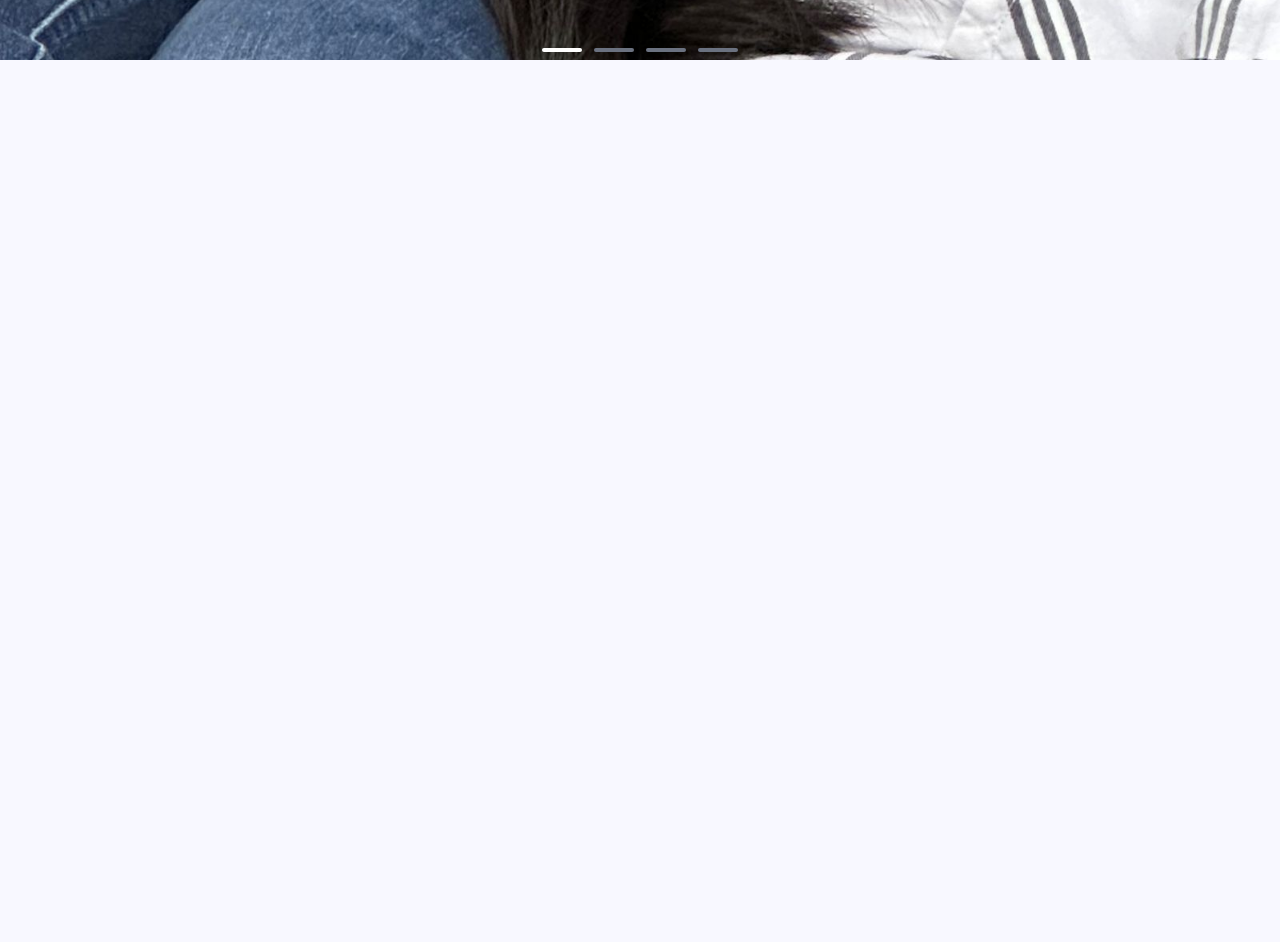
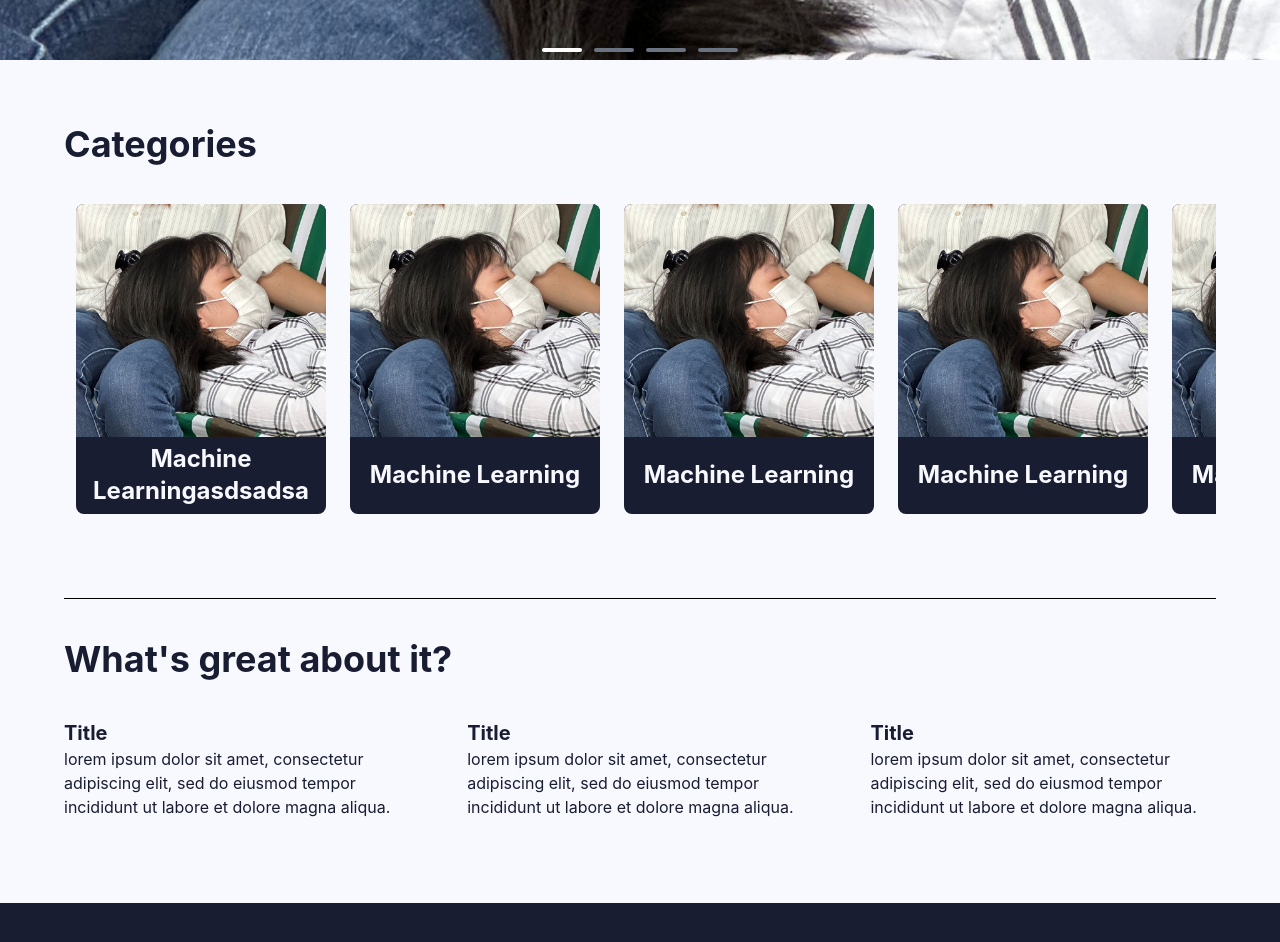
Before and after one commit to AlexandroFebrian/Sepuh_frontend, a React (Vite) app: page / in a window 1280 px wide. Shown: the part 420-1362 px from the top of the page. Before the commit the page ends 800 px from the top, so only its background shows below. Built offline with nearby package versions, Linux system fonts and the light colour scheme; grey boxes are pictures that could not be loaded; a web font is replaced by a local one.

Commit message:
update landing page
blm selesai

```diff
--- /dev/null
+++ b/src/LandingPage/About.jsx
@@ -0,0 +1,32 @@
+import React from 'react'
+import AboutCard from './components/AboutCard'
+
+export default function About() {
+  const about = [
+    {
+      title: "Title",
+      description: "lorem ipsum dolor sit amet, consectetur adipiscing elit, sed do eiusmod tempor incididunt ut labore et dolore magna aliqua."
+    },
+    {
+      title: "Title",
+      description: "lorem ipsum dolor sit amet, consectetur adipiscing elit, sed do eiusmod tempor incididunt ut labore et dolore magna aliqua."
+    },
+    {
+      title: "Title",
+      description: "lorem ipsum dolor sit amet, consectetur adipiscing elit, sed do eiusmod tempor incididunt ut labore et dolore magna aliqua."
+    }
+  ]
+
+  return (
+    <>
+      <div className='mt-10'>
+        <h1 className='text-4xl font-bold mb-5'>What's great about it?</h1>
+        <div className='py-5 flex justify-between'>
+          {
+            about.map((about, idx) => <AboutCard title={about.title} key={idx}>{about.description}</AboutCard>)
+          }
+        </div>
+      </div>
+    </>
+  )
+}
--- /dev/null
+++ b/src/LandingPage/Categories.jsx
@@ -0,0 +1,63 @@
+import React from 'react'
+import CategoriesCard from './components/CategoriesCard'
+import "../style/scrollbar.css"
+
+export default function Categories() {
+  const categories = [
+    {
+      img_url: "/carousel/carous_1.jpg",
+      text: "Machine Learningasdsadsa"
+    },
+    {
+      img_url: "/carousel/carous_1.jpg",
+      text: "Machine Learning"
+    },
+    {
+      img_url: "/carousel/carous_1.jpg",
+      text: "Machine Learning"
+    },
+    {
+      img_url: "/carousel/carous_1.jpg",
+      text: "Machine Learning"
+    },
+    {
+      img_url: "/carousel/carous_1.jpg",
+      text: "Machine Learning"
+    },
+    {
+      img_url: "/carousel/carous_1.jpg",
+      text: "Machine Learning"
+    },
+    {
+      img_url: "/carousel/carous_1.jpg",
+      text: "Machine Learning"
+    },
+    {
+      img_url: "/carousel/carous_1.jpg",
+      text: "Machine Learning"
+    },
+    {
+      img_url: "/carousel/carous_1.jpg",
+      text: "Machine Learning"
+    },
+    {
+      img_url: "/carousel/carous_1.jpg",
+      text: "Machine Learning"
+    },
+
+  ]
+
+  return (
+    <>
+      <div className='mb-16'>
+        <h1 className='text-4xl font-bold mb-5'>Categories</h1>
+        <div className='py-5 flex overflow-x-auto overflow-y-hidden h-[350px] custom-scrollbar'>
+          {
+            categories.map((category, idx) => <CategoriesCard photo={category.img_url} key={idx}>{category.text}</CategoriesCard>)
+          }
+
+        </div>
+      </div>
+    </>
+  )
+}
--- a/src/LandingPage/LandingPage.jsx
+++ b/src/LandingPage/LandingPage.jsx
@@ -2,13 +2,23 @@ import React from 'react'
 import Navbar from '../components/Navbar'
 import Carousel from './components/Carousel'
 import {photos_url} from "./CarouselPhotos.json"
+import Categories from './Categories'
+import About from './About'
+import Footer from '../components/Footer'
 
 export default function LandingPage() {
+
   return (
     <>
       <div className='bg-ghostwhite-50 h-screen'>
         <Navbar />
         <Carousel photos={photos_url} />
+        <div className='px-16 my-16 text-navyblue-800'>
+          <Categories />
+          <hr className=' border-black' />
+          <About />
+        </div>
+        <Footer />
       </div>
     </>
   )
--- /dev/null
+++ b/src/LandingPage/components/AboutCard.jsx
@@ -0,0 +1,10 @@
+import React from 'react'
+
+export default function AboutCard({title, children}) {
+  return (
+    <div className='w-[30%]'>
+      <h1 className='text-xl font-bold'>{title}</h1>
+      <p>{children}</p>
+    </div>
+  )
+}
--- a/src/LandingPage/components/Carousel.jsx
+++ b/src/LandingPage/components/Carousel.jsx
@@ -37,8 +37,8 @@ export default function Carousel({photos}) {
         </div>
 
         <div className="absolute top-0 h-full w-full justify-between items-center flex text-white px-10 text-2xl">
-          <button className=' h-[50px] w-[50px] rounded-[50px] bg-navyblue-800 hover:bg-navyblue-500 transition-colors' onClick={previousSlide}><div className=' -mt-1 -ms-1'>{"<"}</div></button>
-          <button className=' h-[50px] w-[50px] rounded-[50px] bg-navyblue-800 hover:bg-navyblue-500 transition-colors' onClick={nextSlide}><div className=' -mt-1'>{">"}</div></button>
+          <button className=' h-[50px] w-[50px] rounded-[50px] bg-navyblue-800 hover:bg-navyblue-500 transition-colors duration-300' onClick={previousSlide}><div className=' -mt-1 -ms-1'>{"<"}</div></button>
+          <button className=' h-[50px] w-[50px] rounded-[50px] bg-navyblue-800 hover:bg-navyblue-500 transition-colors duration-300' onClick={nextSlide}><div className=' -mt-1'>{">"}</div></button>
         </div>
 
         <div className="absolute bottom-0 py-2 flex justify-center gap-3 w-full">
--- /dev/null
+++ b/src/LandingPage/components/CategoriesCard.jsx
@@ -0,0 +1,16 @@
+import React from 'react'
+import { Link } from 'react-router-dom'
+
+export default function CategoriesCard({photo, children}) {
+  return (
+    <>
+      <Link className='h-[350] w-[250px] rounded-lg transition duration-300 bg-navyblue-800 hover:scale-110 text-ghostwhite-50 flex-none mx-3 cursor-pointer' to={"/signin"}>
+        <div className=' w-full h-[75%] rounded-t-lg' style={{ backgroundImage: `url('${photo}')`, backgroundSize: "cover"}}>
+        </div>
+        <div className='w-full h-[25%] flex items-center justify-center px-2'>
+          <h1 className='  font-bold text-2xl text-center'>{children}</h1>
+        </div>
+      </Link>
+    </>
+  )
+}
--- /dev/null
+++ b/src/components/Footer.jsx
@@ -0,0 +1,11 @@
+import React from 'react'
+
+export default function Footer() {
+  return (
+    <>
+      <div className=' bg-navyblue-800 h-[325px]'>
+
+      </div>
+    </>
+  )
+}
--- a/src/components/Navbar.jsx
+++ b/src/components/Navbar.jsx
@@ -1,5 +1,6 @@
 import { Button, Input, InputGroup, InputLeftElement, InputRightElement } from '@chakra-ui/react'
 import React, { useState } from 'react'
+import { Link } from 'react-router-dom'
 
 export default function Navbar() {
   const [logedIn, setLogedIn] = useState("false")
@@ -30,15 +31,18 @@ export default function Navbar() {
           {
             logedIn
             ?
-              <Button color='ghostwhite.50' borderColor='indigo.300' borderWidth='2px' _hover={{bg: "whiteAlpha.200"}} _active={{bg: "whiteAlpha.300"}} variant='outline' width='135px'>
-                Sign In
-              </Button>
+              <Link to={"/signin"}>
+                <Button color='ghostwhite.50' borderColor='indigo.300' borderWidth='2px' _hover={{bg: "whiteAlpha.200"}} _active={{bg: "whiteAlpha.300"}} variant='outline' width='135px' transitionDuration={"300ms"}>
+                  Sign In
+                </Button>
+
+              </Link>
             :
             <>
-              <Button color='ghostwhite.50' _hover={{bg: "transparent"}} width='135px' className=' me-6' variant='ghost'>
+              <Button color='ghostwhite.50' _hover={{bg: "transparent"}} width='135px' className=' me-6' variant='ghost' transitionDuration={"300ms"}>
                 Notifications
               </Button>
-              <Button color='ghostwhite.50' bg='indigo.300' _hover={{bg: "indigo.350"}} width='135px'>
+              <Button color='ghostwhite.50' bg='indigo.300' _hover={{bg: "indigo.350"}} width='135px' transitionDuration={"300ms"}>
                 My Profile
               </Button>
             </>
--- a/src/main.jsx
+++ b/src/main.jsx
@@ -1,6 +1,6 @@
 import React from 'react'
 import ReactDOM from 'react-dom/client'
-import './index.css'
+import './style/index.css'
 import { RouterProvider } from 'react-router-dom'
 import Router from './router.jsx'
 import { ChakraProvider, extendTheme } from '@chakra-ui/react'
--- /dev/null
+++ b/src/style/scrollbar.css
@@ -0,0 +1,17 @@
+.custom-scrollbar::-webkit-scrollbar {
+  width: 7px;
+  height: 7px;
+}
+
+.custom-scrollbar::-webkit-scrollbar-track {
+  background: transparent;
+}
+
+.custom-scrollbar::-webkit-scrollbar-thumb {
+  background: #888;
+  border-radius: 7px;
+}
+
+.custom-scrollbar::-webkit-scrollbar-thumb:hover {
+  background: #555;
+}
```
Also changed, not shown: src/style/index.css (renamed from src/index.css).
